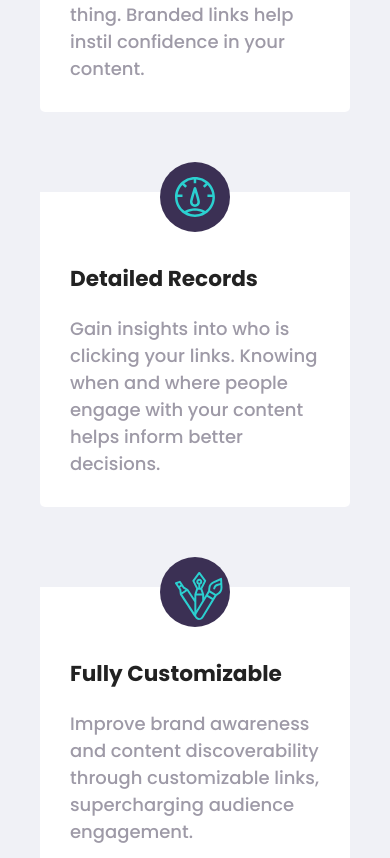
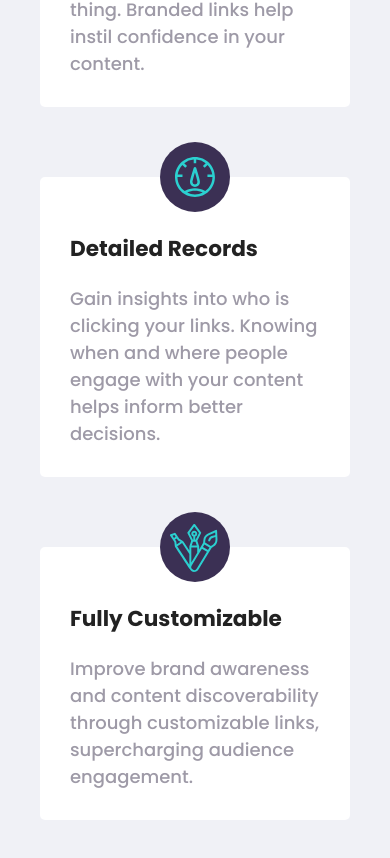
Before and after one commit to tochukwuali/URL-Shortener, a React (Create React App) app: page / in a window 390 px wide. Shown: the part 1286-2144 px from the top of the page. Built offline with nearby package versions, Linux system fonts and the light colour scheme.

Commit message:
style update feature boxes

```diff
--- a/src/components/Features/Feature/Feature.js
+++ b/src/components/Features/Feature/Feature.js
@@ -4,12 +4,11 @@ import classes from './Feature.module.scss';
 const Feature = (props) => {
   return (
     <div className={classes.feature}>
-      <div className={classes.img}>
-        <div>
+
+      <div className={classes.box}>
+        <div className={classes.img}>
           <img src={props.img} alt=""/>
         </div>
-      </div>
-      <div className={classes.box}>
         <h3>{props.heading}</h3>
         <p>{props.paragraph}</p>
       </div>
--- a/src/components/Features/Feature/Feature.module.scss
+++ b/src/components/Features/Feature/Feature.module.scss
@@ -4,6 +4,9 @@
   width: 60%;
   position: relative;
   z-index: 1;
+  @media (max-width: 900px) {
+    margin: 0 auto 30px;
+  }
   @media (max-width: 700px) {
     width: 100%;
   }
@@ -12,7 +15,7 @@
 .feature:nth-of-type(2) {
   margin-top: 80px;
   @media (max-width: 900px) {
-    margin: 0 auto;
+    margin: 0 auto 30px;
   }
 }
 
@@ -28,31 +31,14 @@ p {
 }
 
 .img {
-  background: $background-purple;
-  background: linear-gradient(180deg, $background-purple 50%, $background 50%);
-  width: 90%;
-  padding: 10px 30px 0;
-  margin: 0 30px 0;
-  @media (max-width: 700px) {
-    width: 100%;
-    margin: 0 auto;
-  }
-  div {
-    display: block;
-    width: 70px;
-    height: 70px;
-    border-radius: 50%;
-    background-color: $violet;
-    position: relative;
-    @media (max-width:900px) {
-      margin: 0 auto;
-    }
-
-    img {
-      position: absolute;
-      top: 15px;
-      left: 15px;
-    }
+  background: $violet;
+  padding: 15px 15px 0;
+  margin: -65px 30px 20px;
+  width: 70px;
+  height: 70px;
+  border-radius: 50%;
+  @media (max-width: 900px) {
+    margin: -65px auto 20px;
   }
 }
 
@@ -60,15 +46,21 @@ p {
   display: block;
   background: $background;
   width: 90%;
-  border-bottom-left-radius: 5px;
-  border-bottom-right-radius: 5px;
+  border-radius: 5px;
   padding: 30px;
   margin: 0 30px 40px;
+  position: relative;
   @media (max-width: 700px) {
     width: 100%;
     margin: 0 auto 40px;
   }
 }
+
+.feature:last-child img {
+  	left: -5px;
+  	position: relative;
+  	top: -3px;
+  }
 
 .feature:not(:last-child) .box:before {
   content: '';
@@ -83,8 +75,7 @@ p {
   @media (max-width: 900px) {
     height: 100px;
     width: 10px;
-    top: 300px;
-    right: 220px;
-    display: none;
+    top: 200px;
+    right: 49%;
   }
 }
--- a/src/components/Features/Features.js
+++ b/src/components/Features/Features.js
@@ -14,13 +14,11 @@ const Features = () => {
       advanced statistics dashboard.</p>
     <div className={classes.details}>
         <Feature
-          className={classes.feature1}
           heading="Brand Recognition"
           paragraph="Boost your brand recognition with each click. Generic links don’t
           mean a thing. Branded links help instil confidence in your content."
           img={recognition}/>
         <Feature
-          className={classes.feature2}
           heading="Detailed Records"
           paragraph="Gain insights into who is clicking your links. Knowing when and where
           people engage with your content helps inform better decisions."
--- a/src/components/Features/Features.module.scss
+++ b/src/components/Features/Features.module.scss
@@ -11,7 +11,7 @@
   }
   h2 + p {
     color: $grayish-violet;
-    margin: 0 auto;
+    margin: 0 auto 50px;
     width: 60%;
     text-align: center;
     line-height: 2;
@@ -34,3 +34,9 @@
     }
   }
 }
+
+img:nth-of-type(3) {
+	left: -5px;
+	position: relative;
+	top: -3px;
+}
```
